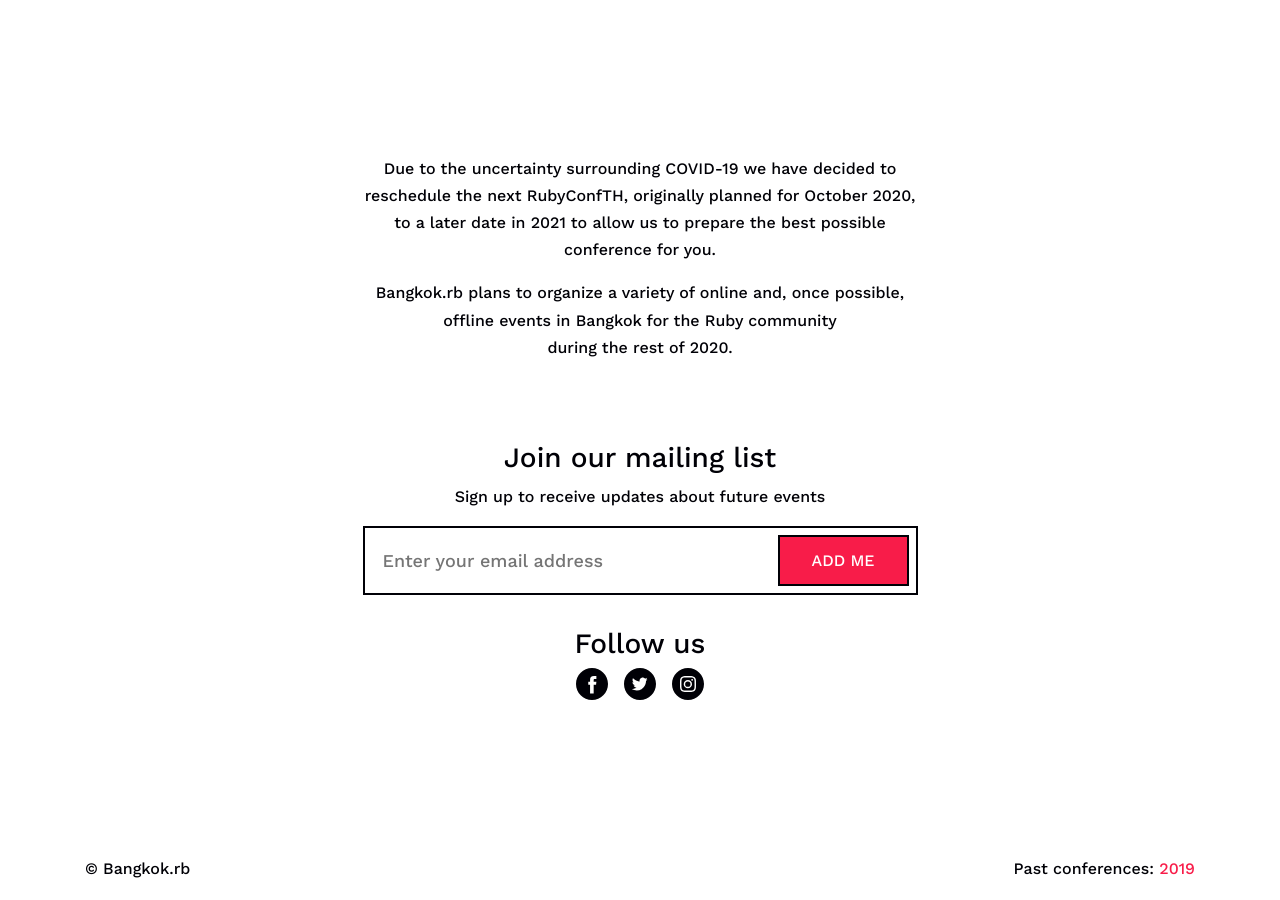
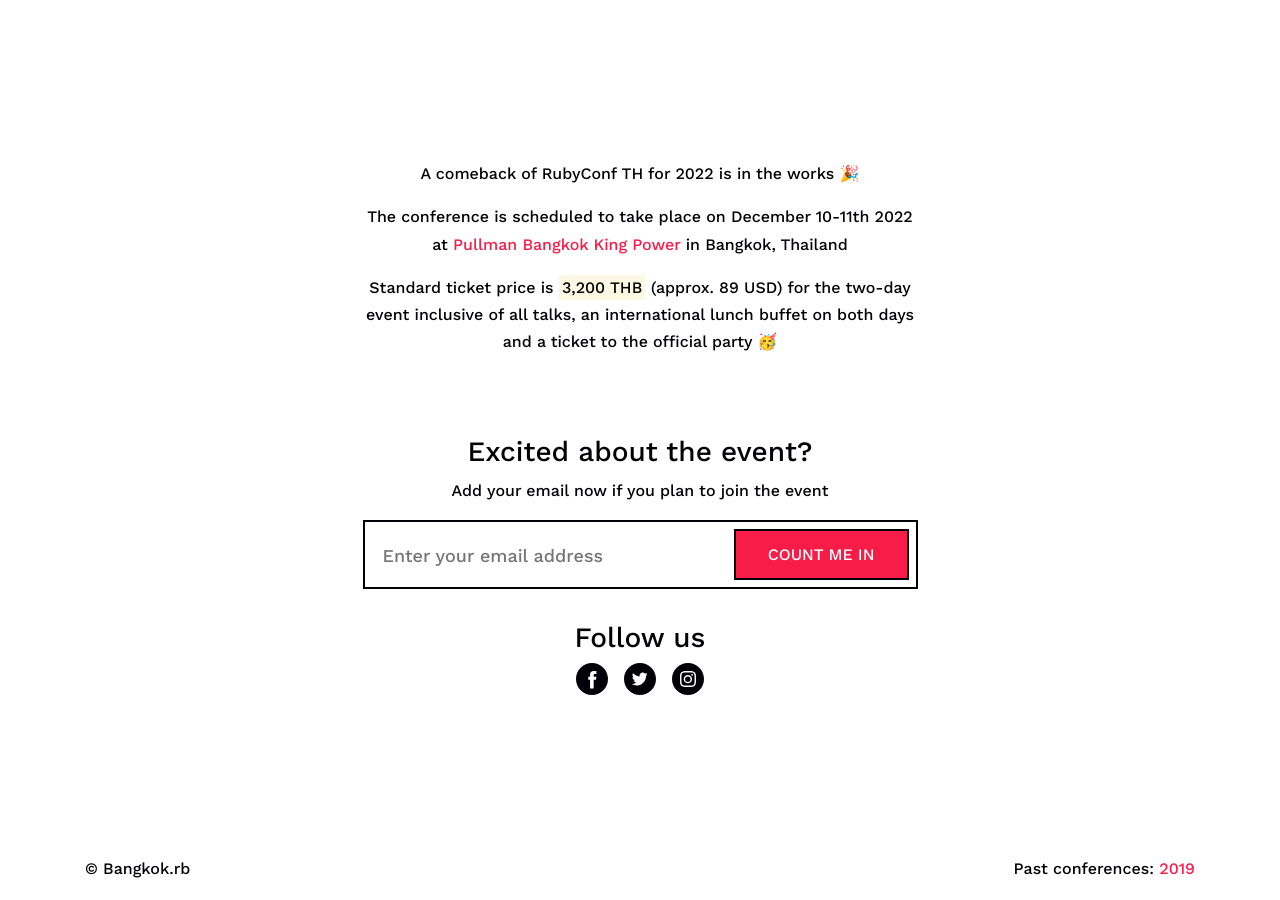
Before and after one commit to bangkokrb/rubyconfth, a Jekyll site: the page built from index.md, in a window 1280 px wide. Built offline with Jekyll 4.4.1, drawn with Linux system fonts in a browser that asks for light colours; comment, search, counter and statistics services are not loaded.

Commit message:
Add email registration form for the 2022 conference (#174)

```diff
--- a/_config.yml
+++ b/_config.yml
@@ -1,6 +1,6 @@
 ---
 url: https://rubyconfth.com
-name: RubyConf TH 2020
+name: RubyConf TH 2022
 permalink: pretty
 relative_permalinks: false
 timezone: Asia/Bangkok
--- a/_includes/form-mailing-list.html
+++ b/_includes/form-mailing-list.html
@@ -1,8 +1,9 @@
 <form action="https://rubyconfth.us20.list-manage.com/subscribe/post?u=fd4a02525718b1d58ebaed6a0&id=4af9421776" method="post" class="form-mailing-list form" target="_blank">
   <div class="form__group">
+    <input type="hidden" name="tags" value="2841779">
     <input type="email" name="EMAIL" placeholder="Enter your email address" class="form__control form__control--lg" required />
     <!-- real people should not fill this in and expect good things - do not remove this or risk form bot signups-->
     <div style="position: absolute; left: -5000px;" aria-hidden="true"><input type="text" name="b_fd4a02525718b1d58ebaed6a0_4af9421776" tabindex="-1" value=""></div>
   </div>
-  <button type="submit" class="form-mailing-list__btn btn btn--primary">Add me</button>
+  <button type="submit" class="form-mailing-list__btn btn btn--primary">Count me in</button>
 </form>
--- a/_sass/components/_form-mailing-list.scss
+++ b/_sass/components/_form-mailing-list.scss
@@ -2,15 +2,23 @@
   position: relative;
 
   .form__control {
+    @include media-breakpoint-up('md') {
       padding-right: 155px;
+    }
   }
 
   .btn {
+
+    width: 100%;
+
+    @include media-breakpoint-up('md') {
       position: absolute;
       top: 9px;
       right: 9px;
 
+      width: auto;
       height: rem(51px);
       padding: 0.75rem 2rem;
     }
   }
+}
--- a/_sass/screens/_home.scss
+++ b/_sass/screens/_home.scss
@@ -4,7 +4,7 @@
   align-items: center;
 }
 
-.home .cancellation-announcement,
+.home .conference-announcement,
 .home .mailing-list,
 .home .social-platform {
   text-align: center;
@@ -15,8 +15,10 @@
   }
 }
 
-.home .cancellation-announcement {
-  padding-bottom: 4rem;
+.home .conference-announcement {
+  @include media-breakpoint-up('md') {
+    padding-bottom: 4rem;
+  }
 }
 
 .home .mailing-list {
--- a/index.md
+++ b/index.md
@@ -4,14 +4,15 @@
 permalink: /
 ---
 
-<section class="cancellation-announcement">
-  <p>Due to the uncertainty surrounding COVID-19 we have decided to reschedule the next RubyConfTH, originally planned for October 2020, to a later date in 2021 to allow us to prepare the best possible conference for you.</p>
-  <p>Bangkok.rb plans to organize a variety of online and, once possible, offline events in Bangkok for the Ruby community <br /> during the rest of 2020.</p>
+<section class="conference-announcement">
+  <p>A comeback of RubyConf TH for 2022 is in the works 🎉</p>
+  <p>The conference is scheduled to take place on December 10-11th 2022 at <a href="https://www.pullmanbangkokkingpower.com/">Pullman Bangkok King Power</a> in Bangkok, Thailand</p>
+  <p>Standard ticket price is <mark>3,200 THB</mark> (approx. 89 USD) for the two-day event inclusive of all talks, an international lunch buffet on both days and a ticket to the official party 🥳</p>
 </section>
 
 <section class="mailing-list">
-  <h3>Join our mailing list</h3>
-  <p class="mailing-list__text">Sign up to receive updates about future events</p>
+  <h3>Excited about the event?</h3>
+  <p class="mailing-list__text">Add your email now if you plan to join the event</p>
 
   {% include form-mailing-list.html %}
 </section>
```
Lines whose indentation alone changed are shown as unchanged.
